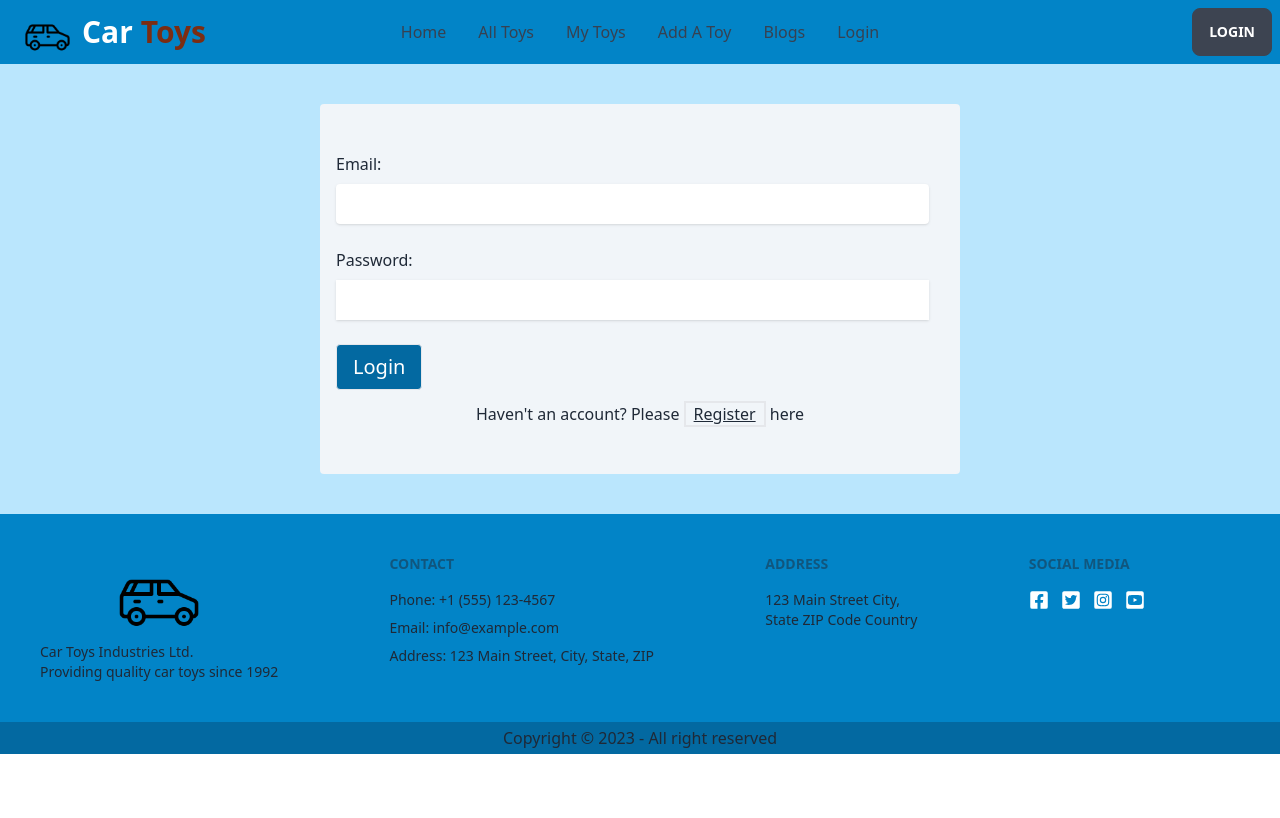
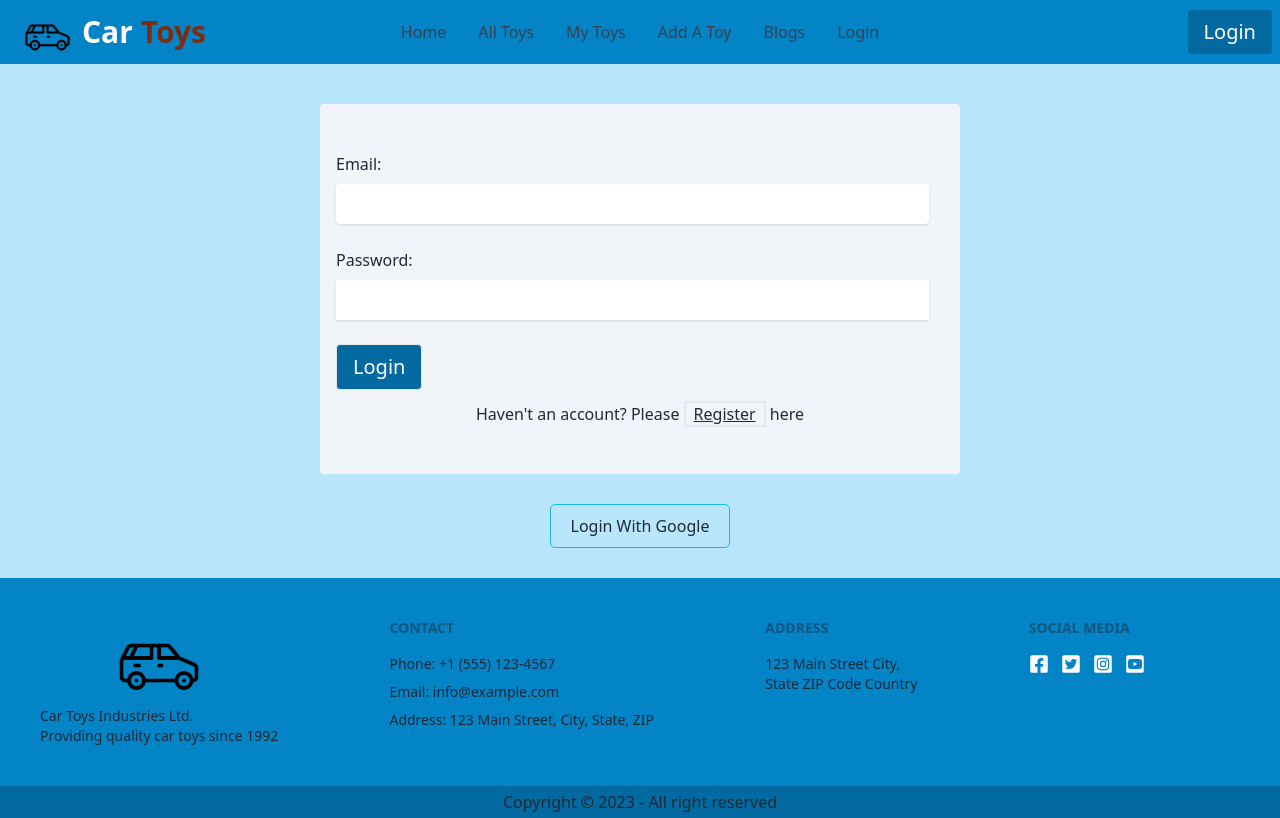
Before and after one commit to Rakibul-Islam01/assignment-11-client, a React (Vite) app: page /login in a window 1280 px wide. Built offline with nearby package versions, Linux system fonts and the light colour scheme; no server answers.

Commit message:
google sign in added

```diff
--- a/src/components/Login/Login.css
+++ b/src/components/Login/Login.css
@@ -6,3 +6,20 @@
     transition: 0.4s;
     cursor: pointer;
 }
+.goggle{
+    display: block;
+    margin: 10px auto;
+   text-align: center;
+   margin-bottom: 40px;
+}
+.goggle .border{
+    border: 1px solid rgb(24, 183, 247);
+    padding: 10px 20px;
+    border-radius: 5px;
+    text-align: center;
+}
+.goggle .border:hover{
+    cursor: pointer;
+    color: white;
+    background-color: rgb(0, 72, 100);
+}
--- a/src/components/Login/Login.jsx
+++ b/src/components/Login/Login.jsx
@@ -2,20 +2,25 @@ import React, { useContext, useState } from 'react';
 import './Login.css'
 import { AuthContext } from '../../Provider/AuthProvider/AuthProvider';
 import { Link } from 'react-router-dom';
+import { GoogleAuthProvider, getAuth, signInWithPopup } from 'firebase/auth';
+import app from '../../firebase.config';
 
 const Login = () => {
     const [error, setError] = useState('')
     const [success, setSuccess] = useState('')
 
-    const {signIn} = useContext(AuthContext)
+    const auth = getAuth(app)
+    const googleProvider = new GoogleAuthProvider();
 
-    const handleLogin = event =>{
+    const { signIn } = useContext(AuthContext)
+
+    const handleLogin = event => {
         event.preventDefault()
 
         const form = event.target;
         const email = form.email.value;
         const pass = form.password.value;
-        console.log(email, pass)
+        // console.log(email, pass)
 
         setError('')
         signIn(email, pass)
@@ -28,8 +33,21 @@ const Login = () => {
 
             })
             .catch(error => {
+                setError("Wrong password!")
+                return;
+            })
+
+    }
+
+
+    const handleGoogleSignIn = () => {
+        signInWithPopup(auth, googleProvider)
+            .then(result => {
+                const loggedUser = result.user;
+                // console.log(loggedUser)
+            })
+            .then(error => {
                 setError(error)
-                return;
             })
     }
 
@@ -59,6 +77,9 @@ const Login = () => {
                 <p className='text-red-700 text-center'>{error}</p>
                 <p className='text-center mt-3'>Haven't an account? Please <Link className='border-2 px-2 underline' to="/register">Register</Link> here </p>
             </form>
+            <div className='goggle'>
+                <a className='border' onClick={handleGoogleSignIn}>Login With Google</a>
+            </div>
         </div>
     );
 };
--- a/src/components/Menu/Menu.jsx
+++ b/src/components/Menu/Menu.jsx
@@ -43,7 +43,7 @@ const Menu = () => {
             </div>
             <div className="navbar-end">
                 {
-                    user ? <> <button className='btn btn-secondary' onClick={handleLogOut}>Logout</button>  <img className='photoUrl ms-2' src={user.photoURL} alt="" /></> : <Link to="/login"><button className='btn btn-danger'>Login</button></Link>
+                    user ? <> <button className='bg-sky-700 text-white py-2 px-4 text-xl rounded hover:bg-sky-900' onClick={handleLogOut}>Logout</button>  <img className='photoUrl ms-2' src={user.photoURL} alt="" /></> : <Link to="/login"><button className='bg-sky-700 text-white py-2 px-4 text-xl rounded hover:bg-sky-900'>Login</button></Link>
                 }
             </div>
         </div>
--- a/src/pages/Home/Banner/Banner.jsx
+++ b/src/pages/Home/Banner/Banner.jsx
@@ -10,7 +10,7 @@ const Banner = () => {
                 <div className='text-left md:w-1/2'>
                     <h1 className="text-5xl font-bold">Box Office News!</h1>
                     <p className="py-6">Provident cupiditate voluptatem et in. Quaerat fugiat ut assumenda excepturi exercitationem quasi. In deleniti eaque aut repudiandae et a id nisi.</p>
-                    <button className="btn btn-primary">Explore More!</button>
+                    <button className="bg-sky-700 text-white py-2 px-4 text-xl rounded hover:bg-sky-900">Explore More!</button>
                 </div>
             </div>
         </div>
```
